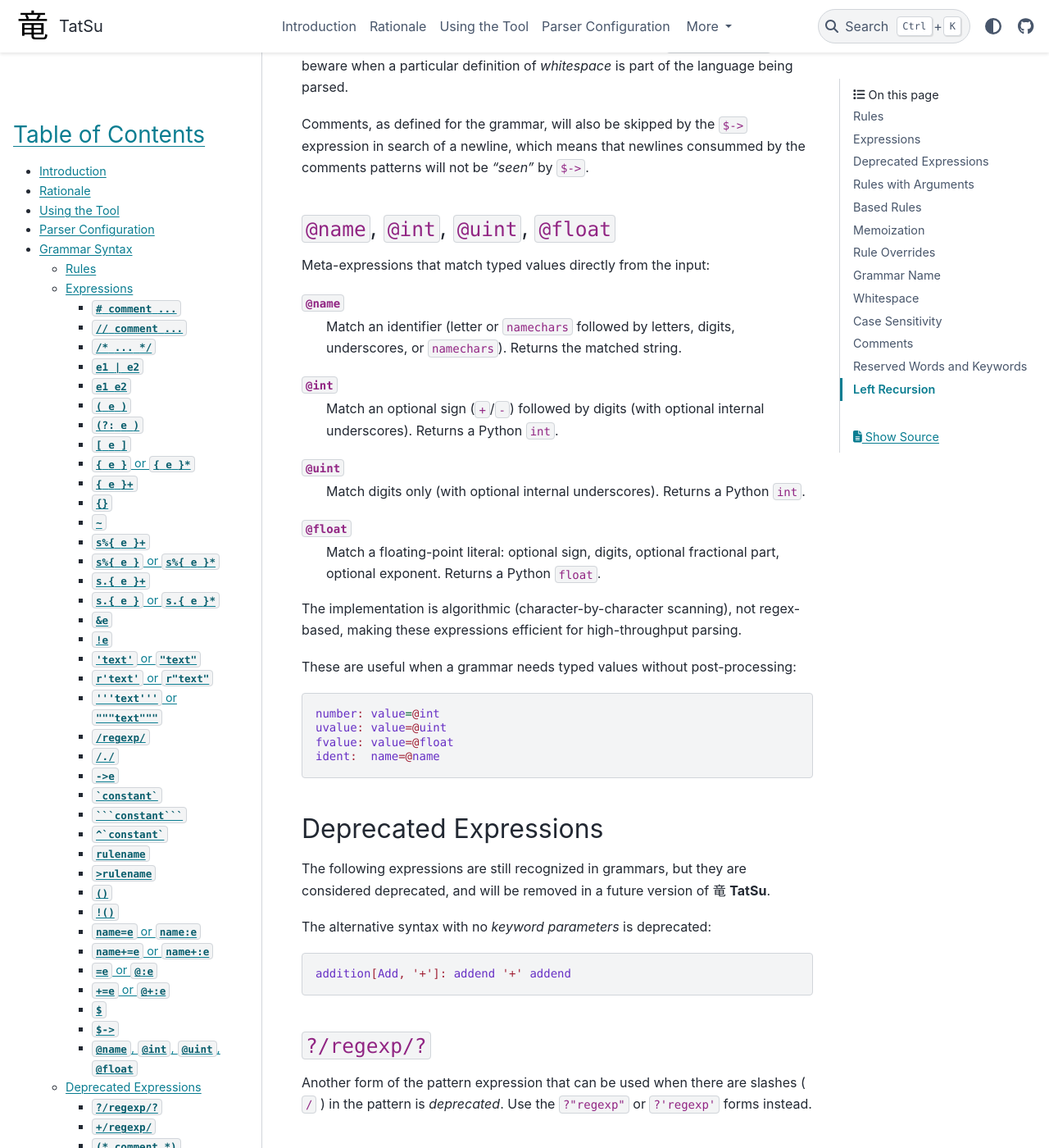
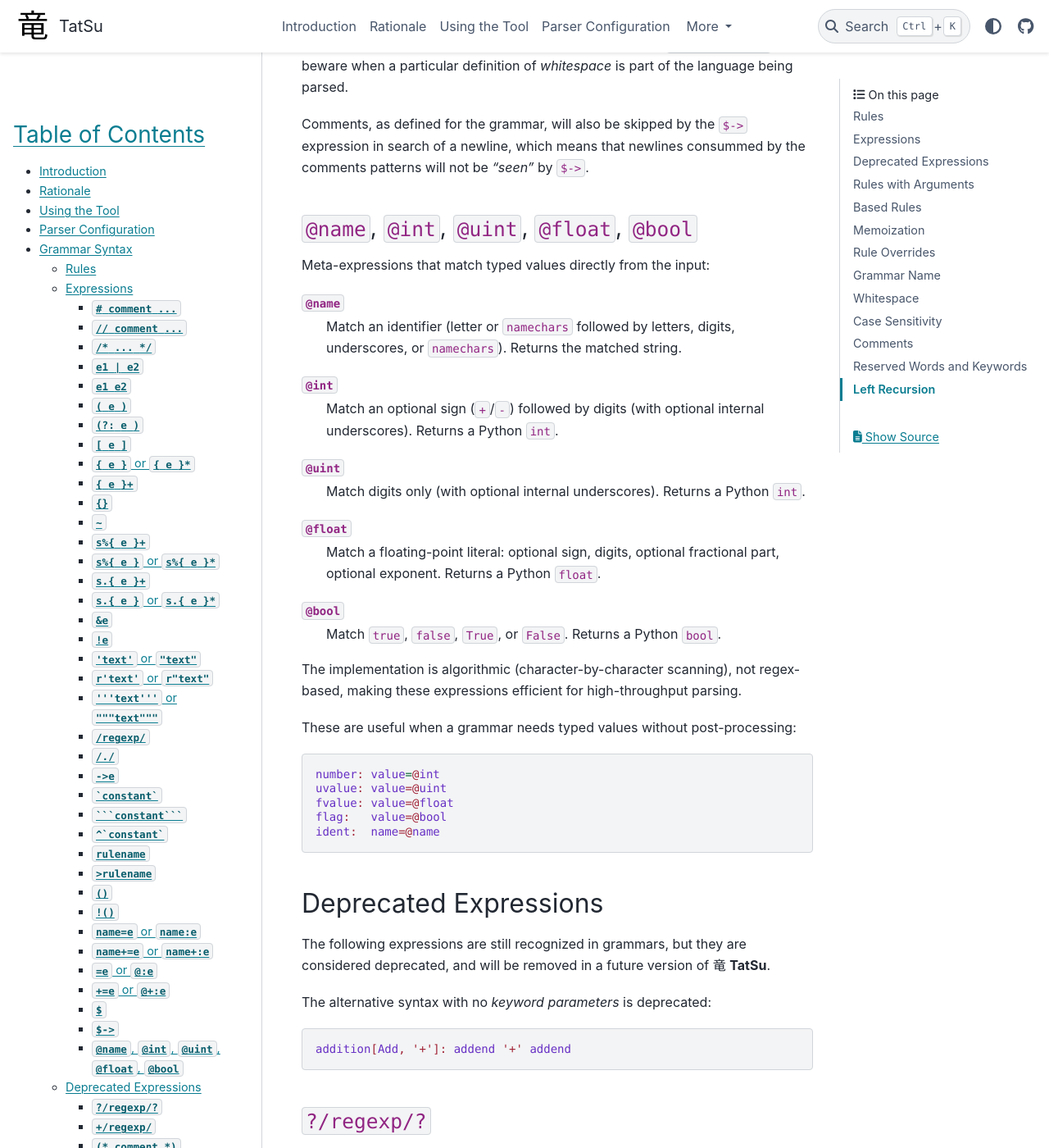
Before and after one commit to neogeny/TatSu, a Sphinx documentation site: the page built from docs/syntax.rst, in a window 1280 px wide and 1400 px high, scrolled down 11190 px. Shown: the whole window at 82% size. Built offline with Sphinx 7.4.7 and the PyData theme 0.15.4, drawn with Linux system fonts in a browser that asks for light colours; pages that are not in the unit, such as notebooks, are missing from menus.

Commit message:
[docs] update for @bool

```diff
--- a/docs/syntax.rst
+++ b/docs/syntax.rst
@@ -577,8 +577,8 @@ The ``$->`` (EOL) expression will consume the whitespace up to and including the
 Comments, as defined for the grammar, will also be skipped by the ``$->`` expression in search of a newline, which means that newlines consummed by the comments patterns will not be *"seen"* by ``$->``.
 
 
-``@name``, ``@int``, ``@uint``, ``@float``
-^^^^^^^^^^^^^^^^^^^^^^^^^^^^^^^^^^^^^^^^^^
+``@name``, ``@int``, ``@uint``, ``@float``, ``@bool``
+^^^^^^^^^^^^^^^^^^^^^^^^^^^^^^^^^^^^^^^^^^^^^^^^^^^^^^
 
 Meta-expressions that match typed values directly from the input:
 
@@ -598,6 +598,10 @@ Meta-expressions that match typed values directly from the input:
     Match a floating-point literal: optional sign, digits, optional
     fractional part, optional exponent. Returns a Python ``float``.
 
+``@bool``
+    Match ``true``, ``false``, ``True``, or ``False``.
+    Returns a Python ``bool``.
+
 The implementation is algorithmic (character-by-character scanning), not
 regex-based, making these expressions efficient for high-throughput parsing.
 
@@ -609,6 +613,7 @@ These are useful when a grammar needs typed values without post-processing:
     number: value=@int
     uvalue: value=@uint
     fvalue: value=@float
+    flag:   value=@bool
     ident:  name=@name
 
 
```
Also changed, not shown: docs/changelog/CHANGELOG_v5.21.1.md (+2 -1 lines).
